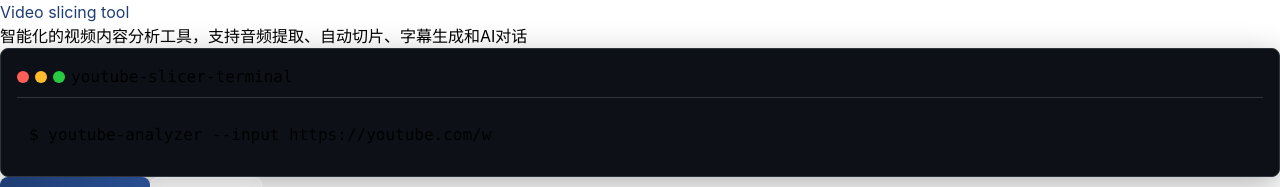
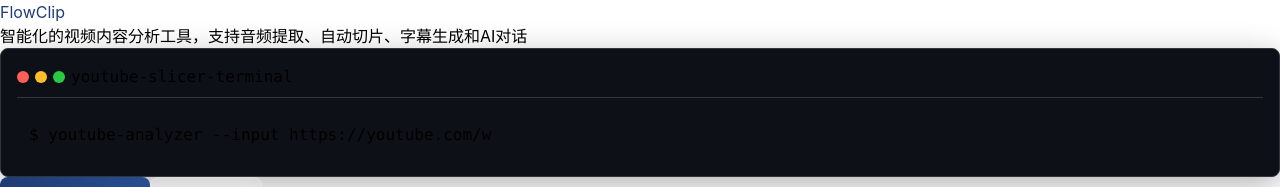
Before and after one commit to youyouhe/flowclip, a React (Vite) app in the folder frontend/: page / in a window 1280 px wide. Shown: the top 187 px of the page. Built offline with nearby package versions, Linux system fonts and the light colour scheme; no server answers.

Commit message:
Update page title from 'Video slicing tool' to 'FlowClip'

```diff
--- a/frontend/src/components/HeroSection.tsx
+++ b/frontend/src/components/HeroSection.tsx
@@ -36,7 +36,7 @@ const HeroSection: React.FC = () => {
       <div className="relative z-10 text-center text-white px-4 max-w-6xl mx-auto hero-section">
         <div className="mb-8 slide-in-up">
           <h1 className="text-5xl md:text-7xl font-bold mb-6 text-gradient hero-title">
-            Video slicing tool
+            FlowClip
           </h1>
           <p className="text-xl md:text-2xl mb-8 text-blue-100 max-w-3xl mx-auto hero-subtitle">
             智能化的视频内容分析工具，支持音频提取、自动切片、字幕生成和AI对话
--- a/frontend/src/components/Layout.tsx
+++ b/frontend/src/components/Layout.tsx
@@ -82,7 +82,7 @@ const Layout: React.FC = () => {
   return (
     <AntLayout style={{ minHeight: '100vh' }}>
       <Header style={{ color: 'white', fontSize: '18px', fontWeight: 'bold', display: 'flex', justifyContent: 'space-between', alignItems: 'center', background: 'linear-gradient(135deg, #1e3c72 0%, #2a5298 100%)' }}>
-        <div>Video slicing tool</div>
+        <div>FlowClip</div>
       </Header>
       <AntLayout>
         <Sider width={200} theme="light">
--- a/frontend/src/pages/Landing.tsx
+++ b/frontend/src/pages/Landing.tsx
@@ -65,7 +65,7 @@ const Landing: React.FC = () => {
           {/* Main Title at Top */}
           <div className="mb-8 slide-in-up">
             <h1 className="text-4xl md:text-6xl font-bold mb-4 text-gradient hero-title">
-              Video slicing tool
+              FlowClip
             </h1>
             <p className="text-lg md:text-xl mb-6 text-blue-100 max-w-3xl mx-auto hero-subtitle">
               智能化的视频内容分析工具，支持音频提取、自动切片、字幕生成和AI对话
```
